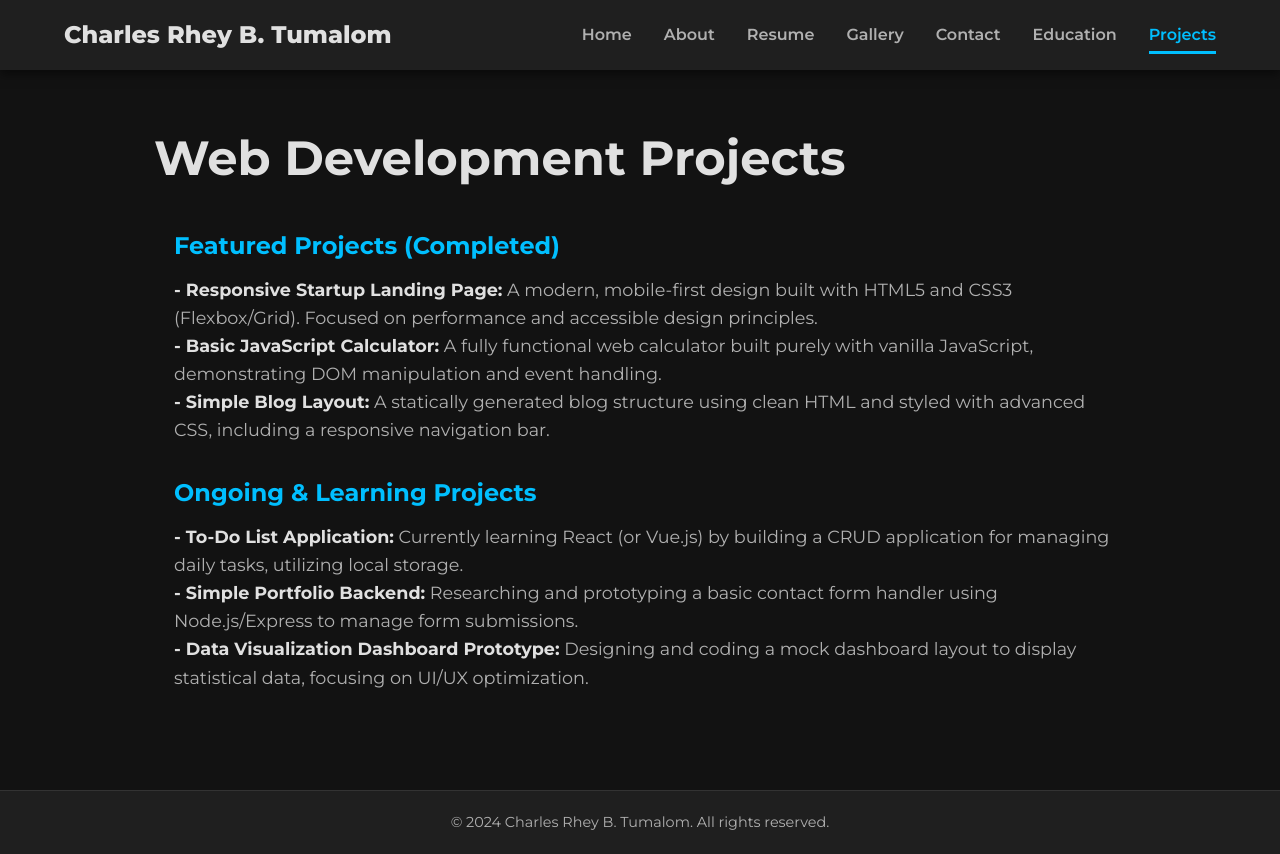
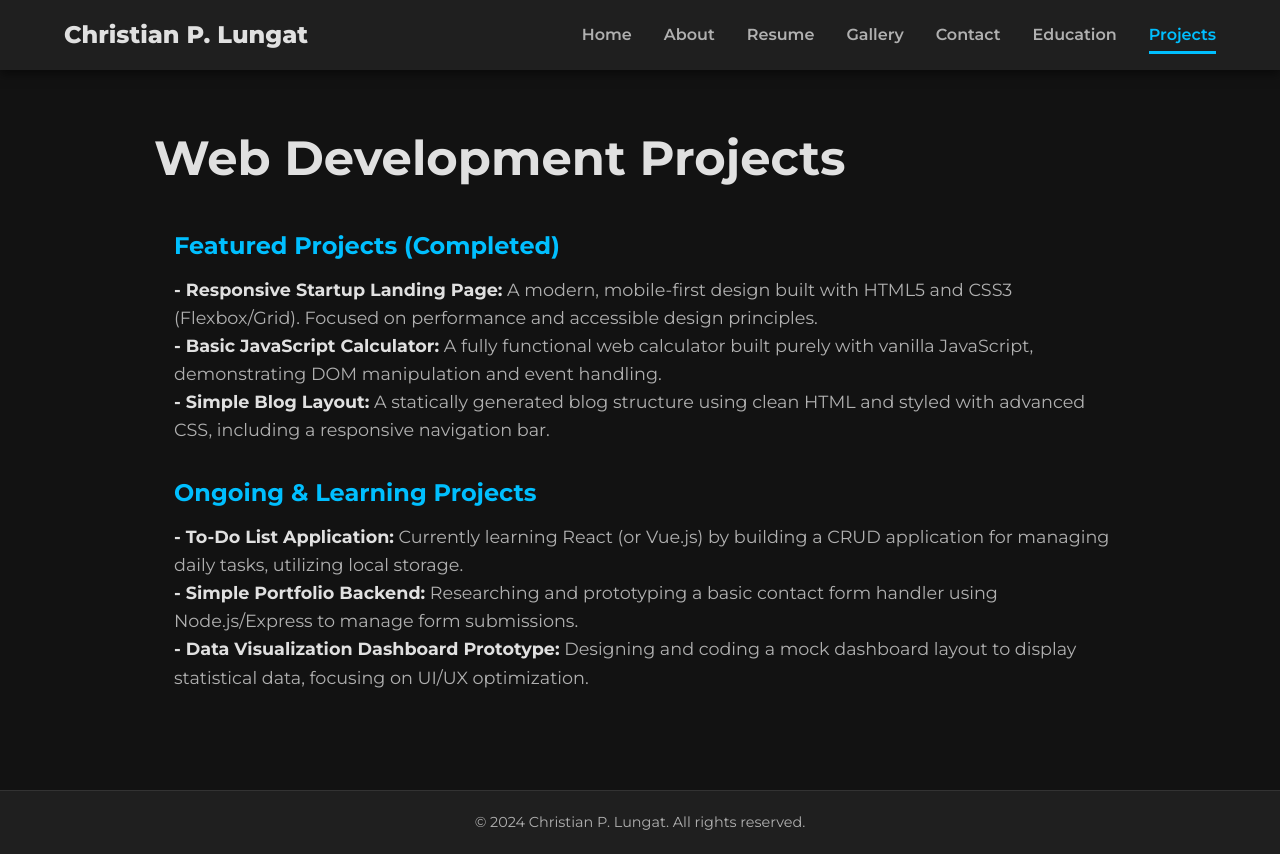
Before and after one commit to chrizzztianot/Christian, a plain HTML site: page project.html in a window 1280 px wide. Drawn offline with Linux system fonts and the light colour scheme; a script that the page names is missing.

Commit message:
Update project.html

```diff
--- a/project.html
+++ b/project.html
@@ -8,7 +8,7 @@
 </head>
 <body>
   <header>
-    <div class="name">Charles Rhey B. Tumalom</div>
+    <div class="name">Christian P. Lungat</div>
     <nav>
       <ul id="nav-links">
         <li><a href="index.html">Home</a></li>
@@ -46,8 +46,9 @@
   </section>
 
   <footer>
-    <p>&copy; 2024 Charles Rhey B. Tumalom. All rights reserved.</p>
+    <p>&copy; 2024 Christian P. Lungat. All rights reserved.</p>
   </footer>
   <script src="script.js"></script>
 </body>
+
 </html>
```
